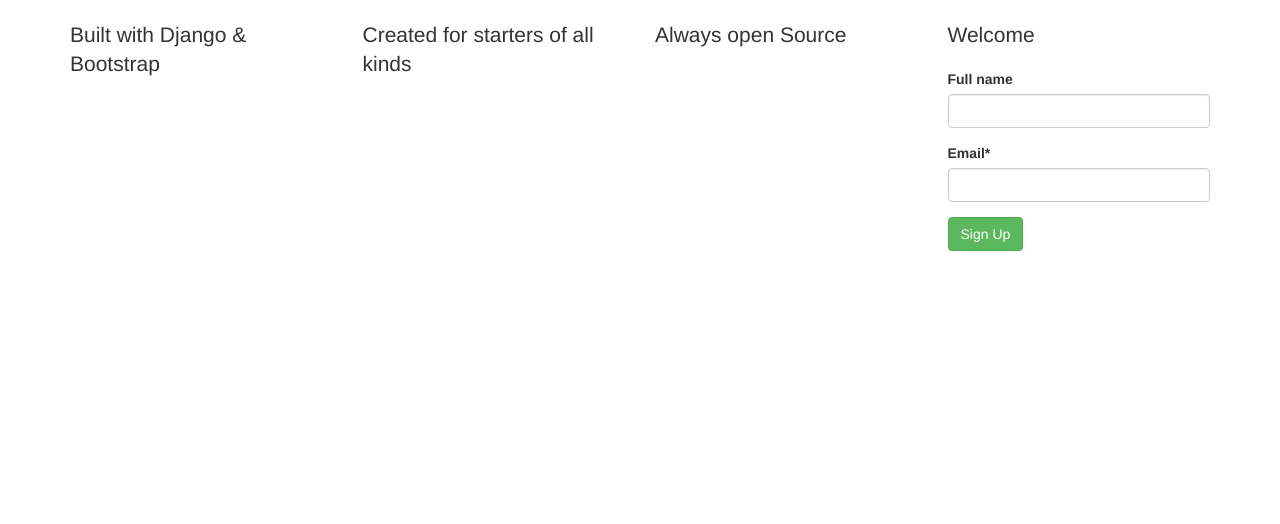
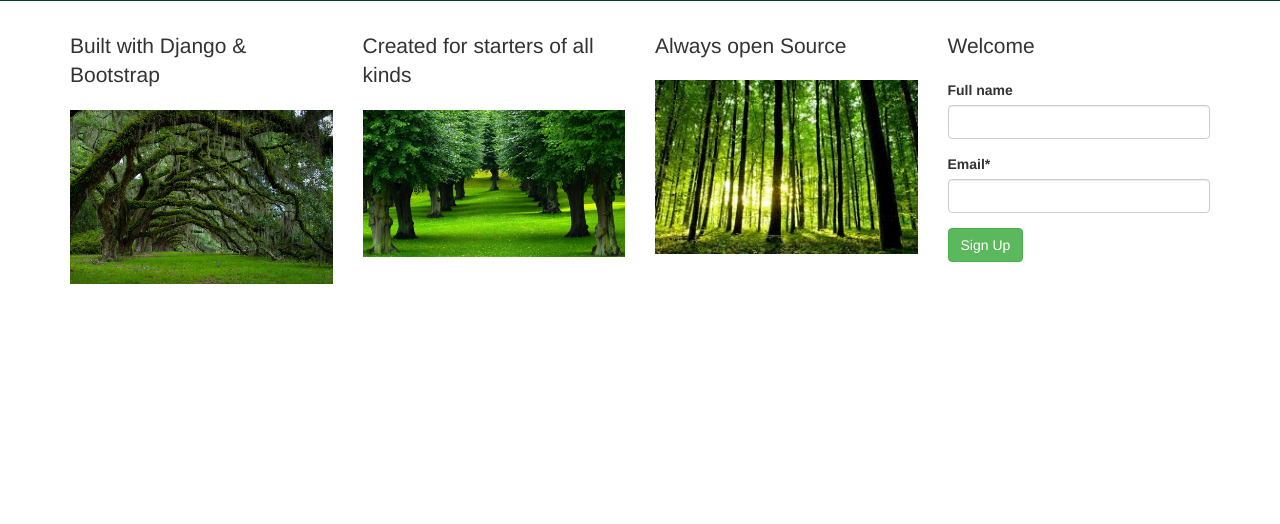
Before and after one commit to cristianacmc/trydjango_1.8, a Django app: page / in a window 1280 px wide. Shown: the part 466-990 px from the top of the page. Run offline with Django 3.2, Linux system fonts and the light colour scheme; some libraries are stand-ins or nearby versions.

Commit message:
video and images

```diff
--- a/templates/home.html
+++ b/templates/home.html
@@ -1,5 +1,6 @@
 {% extends "base.html" %}
 {% load crispy_forms_tags %}
+{% load staticfiles %}
 
 {% block head_title %} Welcome | {{block.super}} {% endblock %}
 
@@ -30,7 +31,10 @@
           <p>To see the difference between static and fixed top navbars, just scroll.</p>
           <p><a class="btn btn-lg btn-primary" href="" role="button">Join Us &raquo;</a></p>
         </div>
-     <div class='col-sm-6' style="background-color:black; height:300px;"></div>
+     <div class='col-sm-6'>
+        <iframe width="560" height="315" src="https://www.youtube.com/embed/4OlGpS2LG_M" frameborder="0" allowfullscreen></iframe>
+        <!--<img src='http://www.kalinin84.info/wp-content/uploads/2015/07/s2.jpg' class='img-resposive' />-->
+     </div>
     </div>
    </div>
   </div>
@@ -57,14 +61,17 @@
 
   <div class='col-sm-3'>
     <p class='lead'>Built with Django &amp; Bootstrap</p>
+    <img src='{% static "img/marketing1.jpg" %}' class='img-responsive' />
   </div>
 
   <div class='col-sm-3'>
     <p class='lead'>Created for starters of all kinds</p>
+    <img src='{% static "img/marketing2.jpg" %}' class='img-responsive' />
   </div>
 
   <div class='col-sm-3'>
     <p class='lead'>Always open Source </p>
+    <img src='{% static "img/marketing3.jpg" %}' class='img-responsive' />
   </div>
 
 </div>
```
Also changed, not shown: static_in_pro/our_static/img/marketing1.jpg (added), static_in_pro/our_static/img/marketing2.jpg (added), static_in_pro/our_static/img/marketing3.jpg (added).
